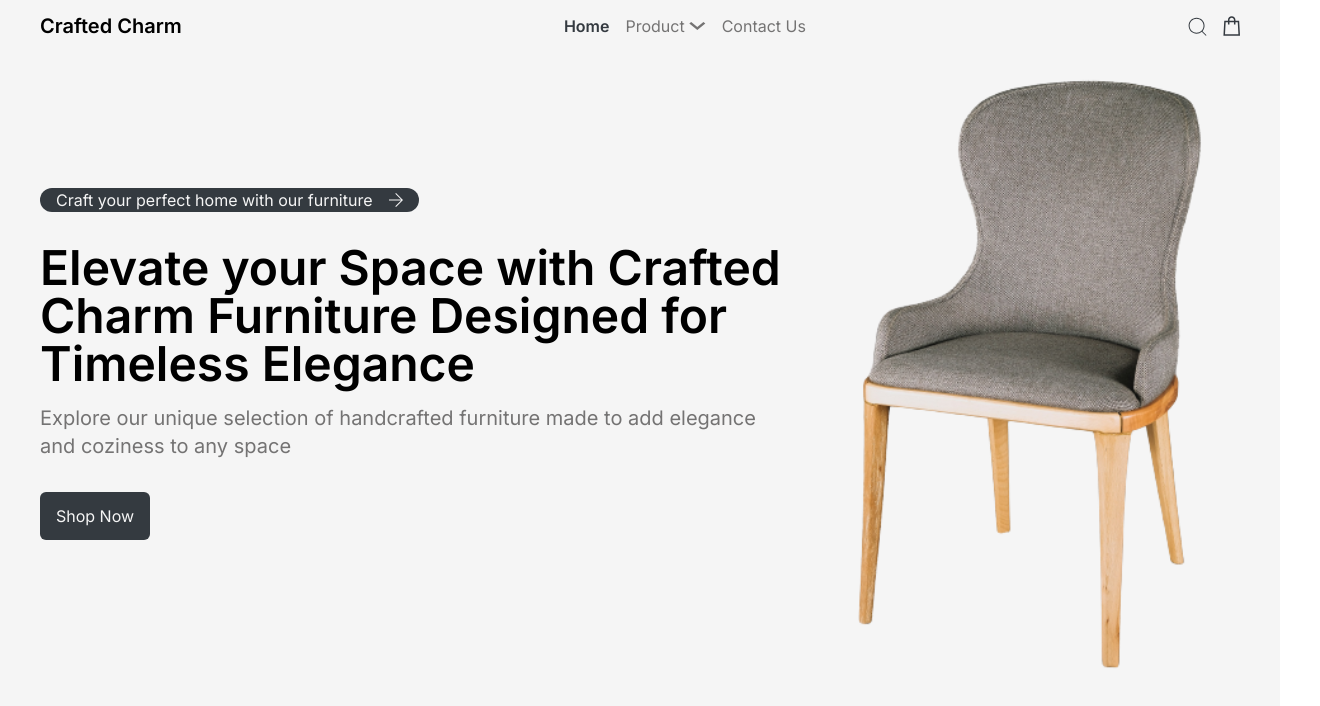
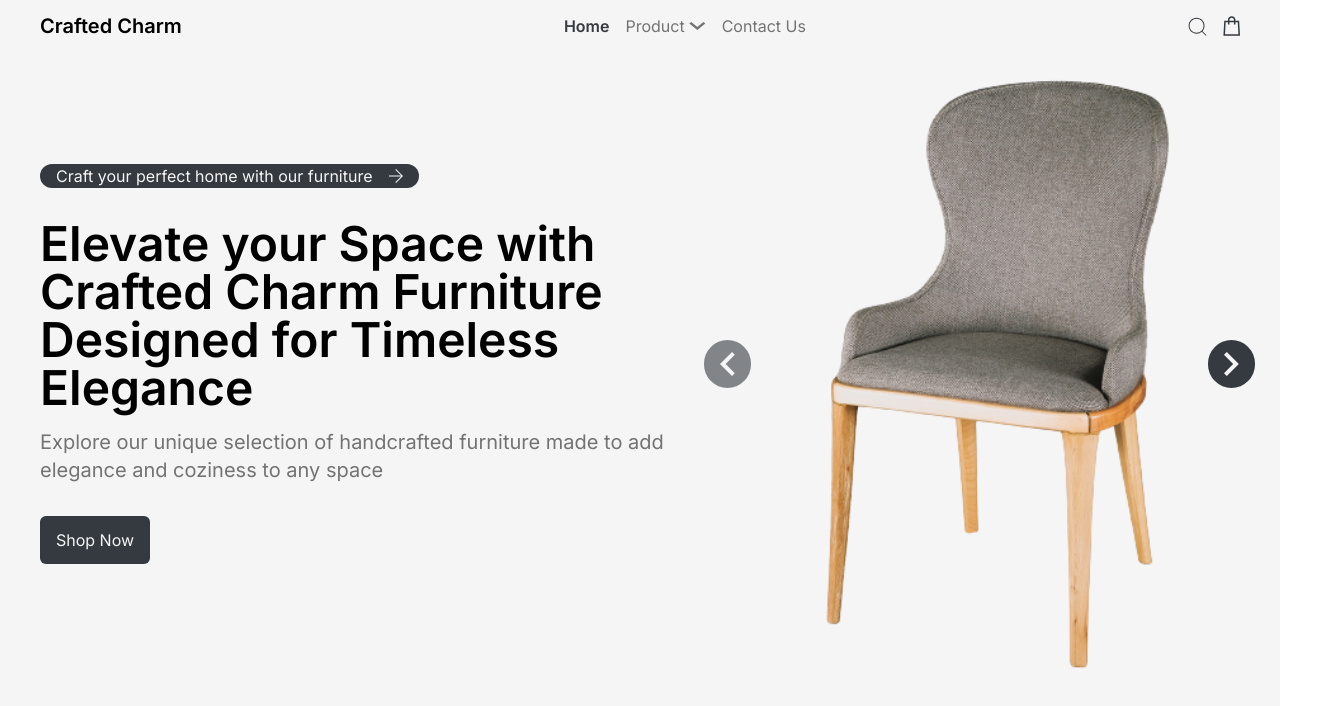
Before and after one commit to MazinoCodes/Crafted-Charm, a React (Vite) app: page / in a window 1280 px wide. Shown: the top 706 px of the page, 1320 px wide, since content can reach past the window. Built offline with nearby package versions, Linux system fonts and the light colour scheme.

Commit message:
Hero section, hero image updated

```diff
--- a/src/Sections/Hero.jsx
+++ b/src/Sections/Hero.jsx
@@ -3,6 +3,8 @@ import shopping from '../icons/Shopping Icon.svg'
 import drop from '../icons/DropDownHero.svg'
 import heroimg from '../images/HeroImage.svg'
 import arrow from '../icons/Arrow.svg'
+import leftArrow from '../icons/LeftArrow.svg'
+import rightArrow from '../icons/RightArrow.svg'
 const Hero = () => {
   return (
     <div className="flex flex-col w-[100vw] px-10 pt-3  h-[100vh]">
@@ -19,8 +21,8 @@ const Hero = () => {
           <img src={shopping} alt="" />
         </div>
       </div>
-      <div className="flex flex-row justify-around items-center ">
-        <div className="flex flex-col items-start gap-8">
+      <div className="flex flex-row justify-around items-center w-[100vw] pr-7">
+        <div className="flex flex-col items-start gap-8 flex-1">
           <div className="">
           <p className="bg-[#343A40] text-[#F5F5F5] flex flex-row items-center gap-4 w-fit px-4 rounded-[20px] ">Craft your perfect home with our furniture <img src={arrow} alt="" /></p>
           </div>
@@ -31,7 +33,12 @@ const Hero = () => {
 
           <button className="bg-[#343A40] text-[#F5F5F5] px-4 py-3 rounded-md">Shop Now</button>
         </div>
-        <img src={heroimg} alt="" />
+        <div className="flex flex-row items-center flex-1 justify-center">
+          <button className="bg-[#343A4099] px-4 py-3 rounded-[48px]"><img src={leftArrow} alt="" /></button>
+          <img src={heroimg} alt="" />
+          <button className="bg-[#343A40] px-4 py-3 rounded-[48px] "> <img src={rightArrow} alt="" /></button>
+        </div>
+
       </div>
     </div>
   )
```
Also changed, not shown: src/icons/LeftArrow.svg (added), src/icons/RightArrow.svg (added).
